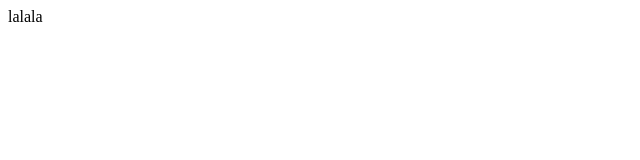
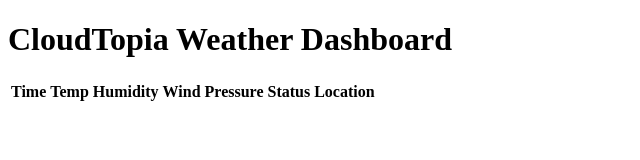
Before and after one commit to phya-williams/cloudtopia-4, a plain HTML site: page html-dashboard/index.html in a window 1280 px wide. Shown: the whole page, without its empty margins (0-640 px from the left). Drawn offline with Linux system fonts and the light colour scheme.

Commit message:
Update index.html

```diff
--- a/html-dashboard/index.html
+++ b/html-dashboard/index.html
@@ -1 +1,20 @@
-lalala
+<!DOCTYPE html>
+<html lang="en">
+<head>
+  <meta charset="UTF-8">
+  <title>CloudTopia Weather Logs</title>
+  <link rel="stylesheet" href="style.css">
+</head>
+<body>
+  <h1>CloudTopia Weather Dashboard</h1>
+  <table id="weather-table">
+    <thead>
+      <tr>
+        <th>Time</th><th>Temp</th><th>Humidity</th><th>Wind</th><th>Pressure</th><th>Status</th><th>Location</th>
+      </tr>
+    </thead>
+    <tbody></tbody>
+  </table>
+  <script src="app.js"></script>
+</body>
+</html>
```
